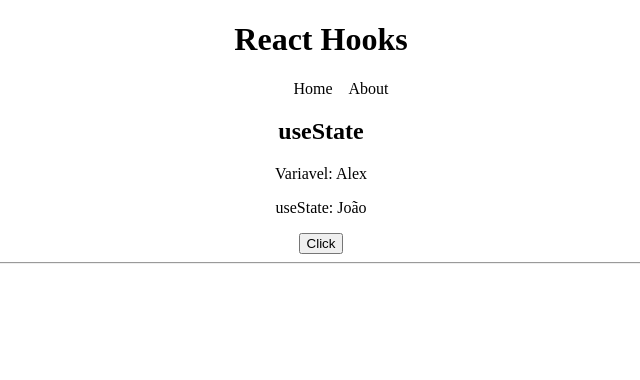
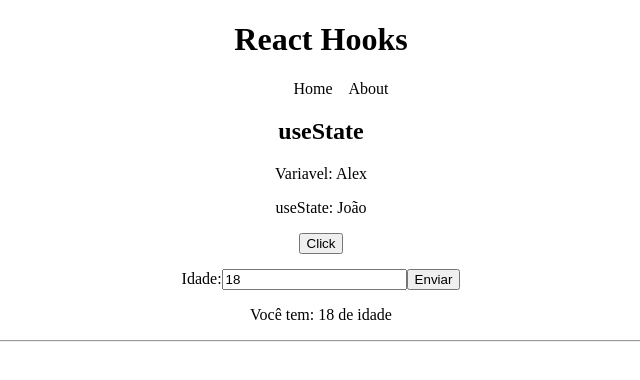
Before and after one commit to Alessandro021/hooks-react, a React (Vite) app: page / in a window 1280 px wide. Shown: the top 380 px of the page, without its empty margins (319-959 px from the left). Built offline with nearby package versions, Linux system fonts and the light colour scheme.

Commit message:
useState e input

```diff
--- a/src/components/HookUseState/HookUseState.jsx
+++ b/src/components/HookUseState/HookUseState.jsx
@@ -11,12 +11,28 @@ const HookUseState = () => {
         setName("Pedro")
     }
 
+    // 2 - USESTATE E INPUT
+    const [age, setAge] = useState(18)
+
+    const handleSubmit = (e) => {
+        e.preventDefault()
+    }
+
     return(
         <div>
             <h2>useState</h2>
             <p>Variavel: {userName}</p>
             <p>useState: {name}</p>
             <button onClick={changeNames}>Click</button>
+            {/* 2 - USESTATE E INPUT */}
+            <form style={{marginTop: 15}} onSubmit={handleSubmit}>
+                <label>Idade:
+                    <input type="text" name="idade" value={age} onChange={e => setAge(e.target.value)} />
+                </label>
+                <input type="submit" value="Enviar" />
+
+                <p>Você tem: {age} de idade</p>
+            </form>
 
             <hr />
         </div>
```
